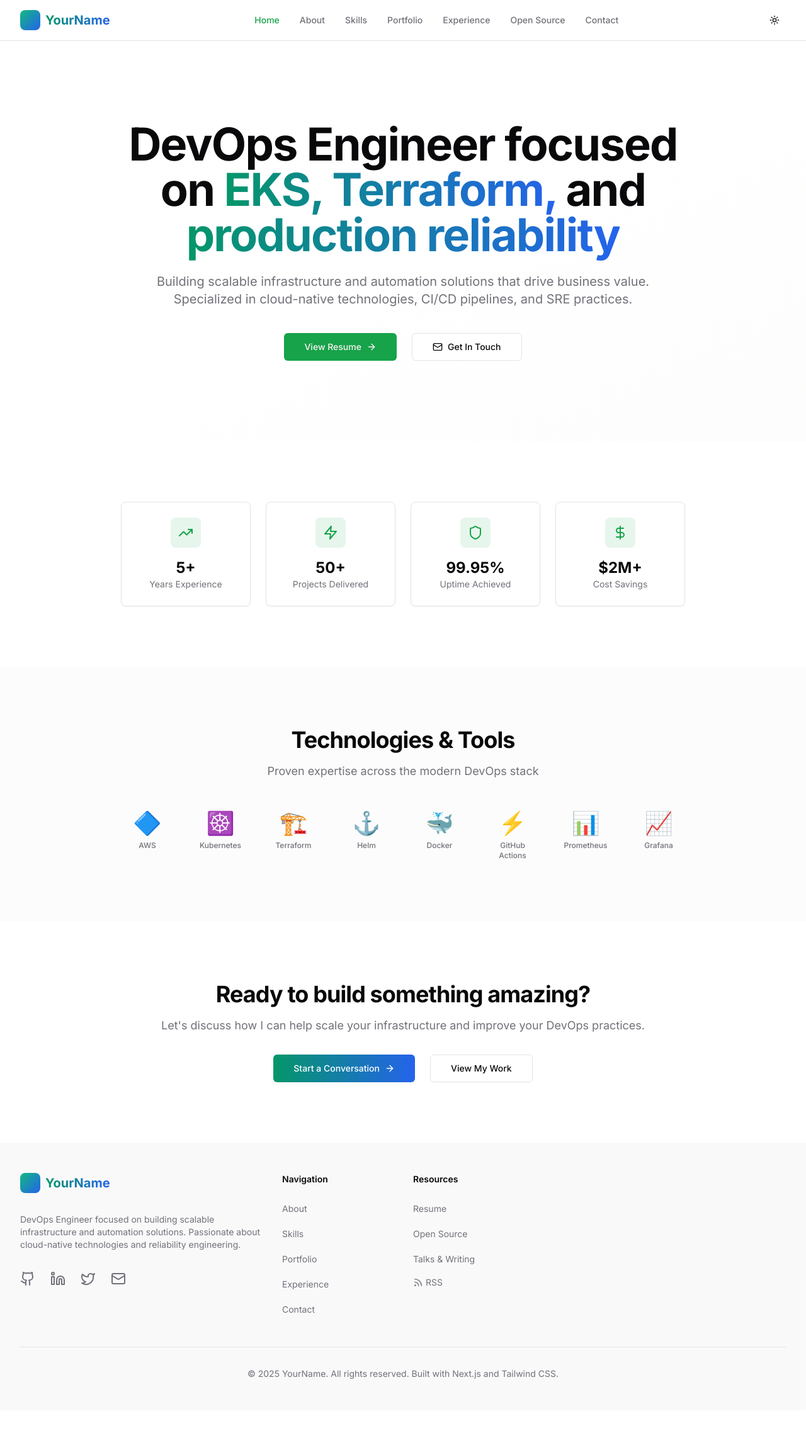
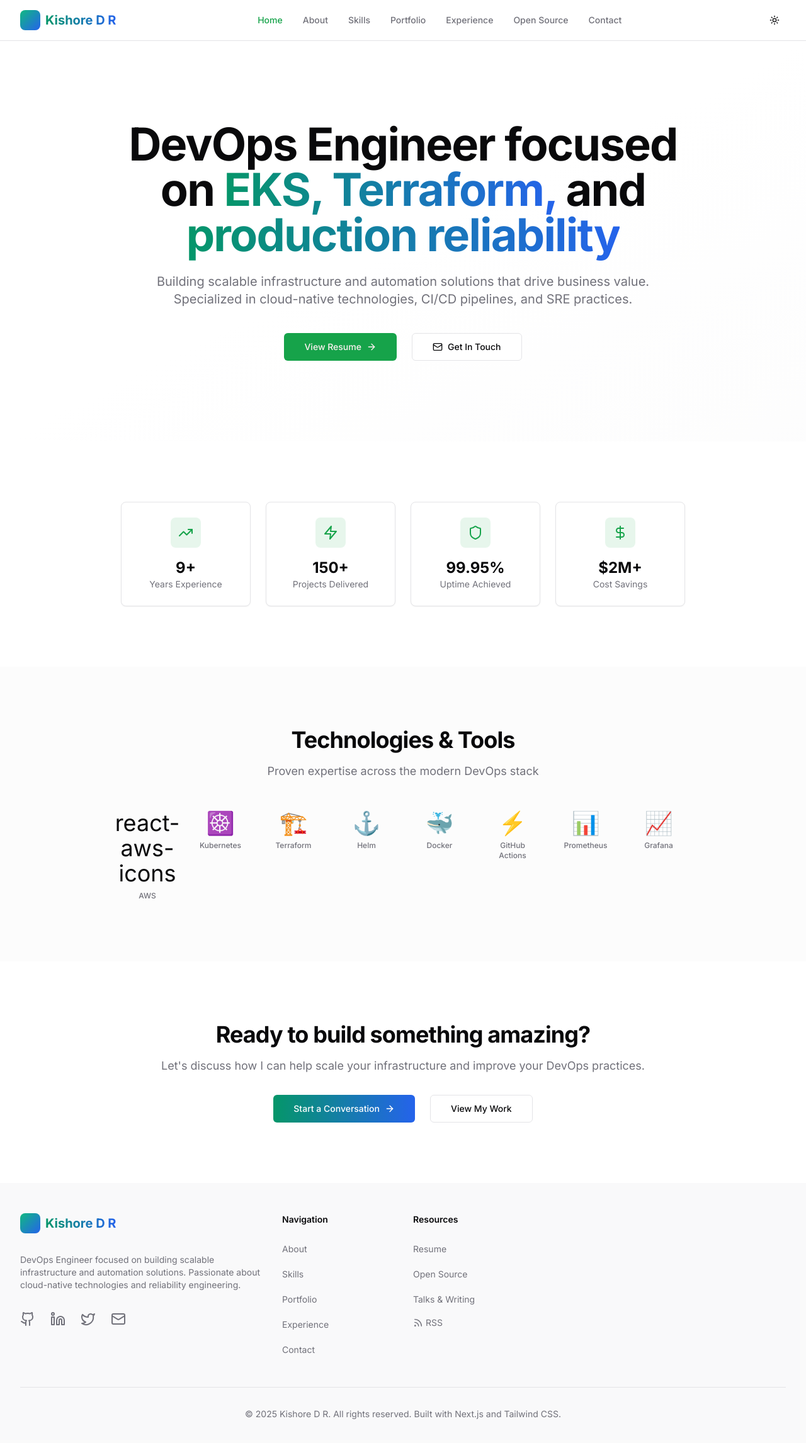
Before and after one commit to kishoredr/myportfolio, a Next.js app: page / in a window 1280 px wide. Shown: the top 2292 px of the page at 63% size. Before the commit the page ends 2240 px from the top, so only its background shows below. Built offline with nearby package versions, Linux system fonts and the light colour scheme.

Commit message:
FIxing the name field

```diff
--- a/app/page.tsx
+++ b/app/page.tsx
@@ -8,14 +8,14 @@ import { Button } from "@/components/ui/button"
 import { Card, CardContent } from "@/components/ui/card"
 
 const stats = [
-  { label: "Years Experience", value: "5+", icon: TrendingUp },
-  { label: "Projects Delivered", value: "50+", icon: Zap },
+  { label: "Years Experience", value: "9+", icon: TrendingUp },
+  { label: "Projects Delivered", value: "150+", icon: Zap },
   { label: "Uptime Achieved", value: "99.95%", icon: Shield },
   { label: "Cost Savings", value: "$2M+", icon: DollarSign },
 ]
 
 const tools = [
-  { name: "AWS", logo: "🔷" },
+  { name: "AWS", logo: "react-aws-icons" },
   { name: "Kubernetes", logo: "☸️" },
   { name: "Terraform", logo: "🏗️" },
   { name: "Helm", logo: "⚓" },
--- a/components/footer.tsx
+++ b/components/footer.tsx
@@ -43,7 +43,7 @@ export function Footer() {
           <div className="space-y-8 xl:col-span-1">
             <Link href="/" className="flex items-center space-x-2">
               <div className="h-8 w-8 rounded-lg bg-gradient-to-br from-emerald-500 to-blue-600" />
-              <span className="text-xl font-bold gradient-text">YourName</span>
+              <span className="text-xl font-bold gradient-text">Kishore D R</span>
             </Link>
             <p className="text-sm text-muted-foreground">
               DevOps Engineer focused on building scalable infrastructure and automation solutions.
@@ -124,7 +124,7 @@ export function Footer() {
         </div>
         <div className="mt-12 border-t border-border pt-8">
           <p className="text-sm text-muted-foreground text-center">
-            © {new Date().getFullYear()} YourName. All rights reserved. Built with Next.js and Tailwind CSS.
+            © {new Date().getFullYear()} Kishore D R. All rights reserved. Built with Next.js and Tailwind CSS.
           </p>
         </div>
       </div>
--- a/components/header.tsx
+++ b/components/header.tsx
@@ -34,7 +34,7 @@ export function Header() {
               whileHover={{ scale: 1.05 }}
               whileTap={{ scale: 0.95 }}
             />
-            <span className="text-xl font-bold gradient-text">YourName</span>
+            <span className="text-xl font-bold gradient-text">Kishore D R</span>
           </Link>
         </div>
 
--- a/package.json
+++ b/package.json
@@ -28,6 +28,7 @@
     "next-mdx-remote": "^4.4.1",
     "next-themes": "^0.2.1",
     "react": "^18",
+    "react-aws-icons": "^1.2.1",
     "react-dom": "^18",
     "rehype-highlight": "^7.0.0",
     "rehype-slug": "^6.0.0",
```
Also changed, not shown: 1 other file (tests, documents, lock files or other folders).
